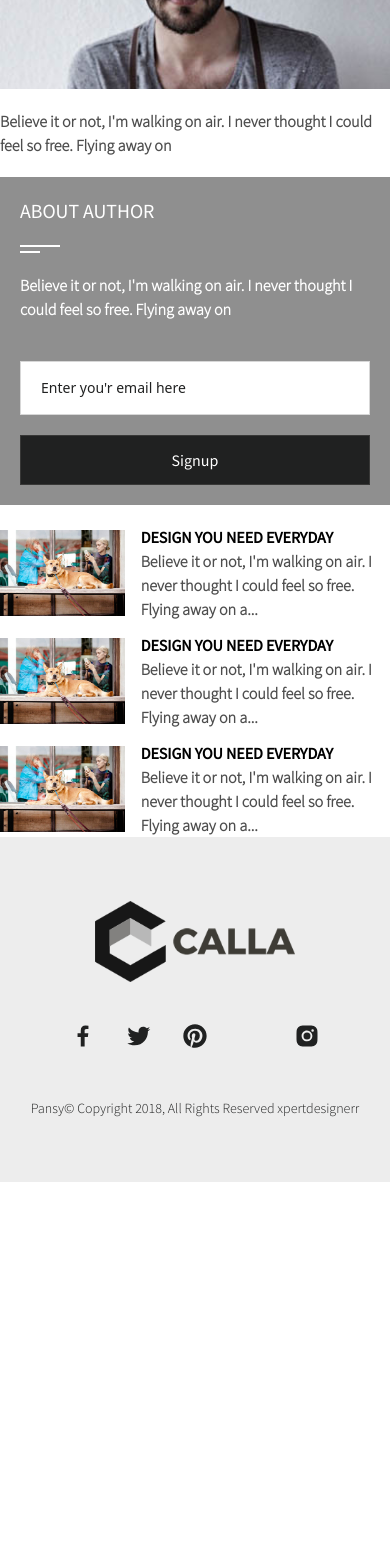
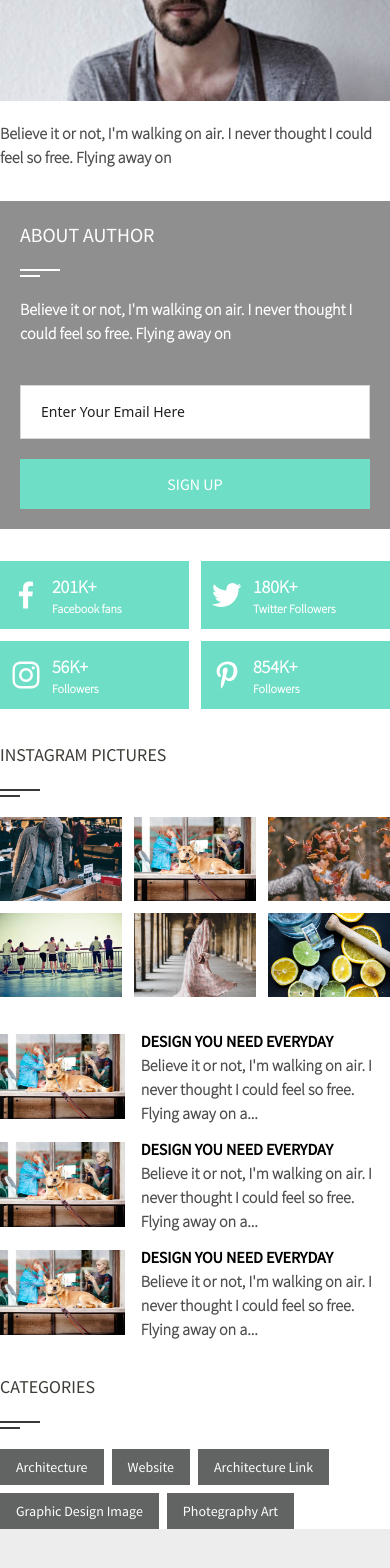
Before and after one commit to mufaqar/pansy, a Next.js app: page /components/sidebar in a window 390 px wide. Shown: the part 414-1982 px from the top of the page. Before the commit the page ends 1596 px from the top, so only its background shows below. Built offline with nearby package versions, Linux system fonts and the light colour scheme; some icons are missing.

Commit message:
single page completed

```diff
--- a/pages/blog/[slug].js
+++ b/pages/blog/[slug].js
@@ -18,7 +18,7 @@ function Single() {
 
             <section className='py-16'>
                 <div className='container mx-auto px-4 flex md:flex-row flex-col gap-7'>
-                    <div className='md:w-2/3 w-full'>
+                    <div className='md:w-3/4 w-full'>
                         <div>
                             <Image src="/images/blog/2-column/1.jpg" alt='feature-img' width={550} height={200} className='w-full' />
                         </div>
@@ -111,7 +111,7 @@ function Single() {
                             </div>
                         </div>
                     </div>
-                    <div className='md:w-1/3 w-full'>
+                    <div className='md:w-1/4 w-full'>
                         <SideBar />
                     </div>
                 </div>
--- /dev/null
+++ b/pages/components/gallery.js
@@ -0,0 +1,29 @@
+import Image from 'next/image'
+import React from 'react'
+
+export default function Gallery() {
+    return (
+        <div>
+            <ul className='grid grid-cols-3 gap-3'>
+                <li>
+                    <Image src="/images/blog/2-column/1.jpg" alt='img' width={100} height={70} className='w-full h-full' />
+                </li>
+                <li>
+                    <Image src="/images/blog/2-column/2.jpg" alt='img' width={100} height={70} className='w-full h-full' />
+                </li>
+                <li>
+                    <Image src="/images/blog/2-column/3.jpg" alt='img' width={100} height={70} className='w-full h-full' />
+                </li>
+                <li>
+                    <Image src="/images/blog/2-column/4.jpg" alt='img' width={100} height={70} className='w-full h-full' />
+                </li>
+                <li>
+                    <Image src="/images/blog/2-column/5.jpg" alt='img' width={100} height={70} className='w-full h-full' />
+                </li>
+                <li>
+                    <Image src="/images/blog/2-column/6.jpg" alt='img' width={100} height={70} className='w-full h-full' />
+                </li>
+            </ul>
+        </div>
+    )
+}
--- a/pages/components/sidebar.js
+++ b/pages/components/sidebar.js
@@ -3,16 +3,19 @@ import Recent_Post from './recent-post'
 import SearchForm from './search'
 import AuthorBox from './author-box'
 import SignForm from './signup'
+import Link from 'next/link'
+import { BiLogoFacebook, BiLogoTwitter, BiLogoInstagram, BiLogoPinterestAlt } from 'react-icons/bi'
+import Gallery from './gallery'
 
 export default function SideBar() {
     return (
-        <div>
-            <div className='mb-5'>
+        <div className='grid gap-8'>
+            <div>
                 <SearchForm />
             </div>
-            <div className='mb-5'>
+            <div>
                 <div className="mb-5">
-                    <h2 className='text-xl font-medium text-title_clr uppercase mb-5'>
+                    <h2 className='text-lg font-medium text-title_clr uppercase mb-5'>
                         About Author
                     </h2>
                     <div className="w-10 h-[2px] bg-primary"></div>
@@ -20,8 +23,58 @@ export default function SideBar() {
                 </div>
                 <AuthorBox />
             </div>
-            <div className='mb-5'>
+            <div>
                 <SignForm />
+            </div>
+            <div>
+                <ul className='grid grid-cols-2 gap-3  items-center'>
+                    <li className='w-full'>
+                        <Link href="#" className='bg-[#6fdec6] hover:bg-black text-white px-2 py-3 flex gap-2 items-center w-full'>
+                            <BiLogoFacebook className='text-4xl' />
+                            <span className='text-xs font-bold grid'>
+                                <span className='text-lg font-bold'>201K+</span>
+                                <span> Facebook fans </span>
+                            </span>
+                        </Link>
+                    </li>
+                    <li className='w-full'>
+                        <Link href="#" className='bg-[#6fdec6] hover:bg-black text-white px-2 py-3 flex gap-2 items-center w-full'>
+                            <BiLogoTwitter className='text-4xl' />
+                            <span className='text-xs font-bold grid'>
+                                <span className='text-lg font-bold'>180K+</span>
+                                <span> Twitter Followers </span>
+                            </span>
+                        </Link>
+                    </li>
+                    <li className='w-full'>
+                        <Link href="#" className='bg-[#6fdec6] hover:bg-black text-white px-2 py-3 flex gap-2 items-center w-full'>
+                            <BiLogoInstagram className='text-4xl' />
+                            <span className='text-xs font-bold grid'>
+                                <span className='text-lg font-bold'>56K+</span>
+                                <span> Followers </span>
+                            </span>
+                        </Link>
+                    </li>
+                    <li className='w-full'>
+                        <Link href="#" className='bg-[#6fdec6] hover:bg-black text-white px-2 py-3 flex gap-2 items-center w-full'>
+                            <BiLogoPinterestAlt className='text-4xl' />
+                            <span className='text-xs font-bold grid'>
+                                <span className='text-lg font-bold'>854K+</span>
+                                <span> Followers </span>
+                            </span>
+                        </Link>
+                    </li>
+                </ul>
+            </div>
+            <div>
+                <div className="mb-5">
+                    <h2 className='text-lg font-medium text-title_clr uppercase mb-5'>
+                        Instagram Pictures
+                    </h2>
+                    <div className="w-10 h-[2px] bg-primary"></div>
+                    <div className="w-5 h-[2px] bg-primary mt-1"></div>
+                </div>
+                <Gallery />
             </div>
             <div className='grid gap-3'>
                 <Recent_Post
@@ -40,6 +93,44 @@ export default function SideBar() {
                     content="Believe it or not, I'm walking on air. I never thought I could feel so free. Flying away on a..."
                 />
             </div>
+            <div>
+                <div className="mb-5">
+                    <h2 className='text-lg font-medium text-title_clr uppercase mb-5'>
+                        Categories
+                    </h2>
+                    <div className="w-10 h-[2px] bg-primary"></div>
+                    <div className="w-5 h-[2px] bg-primary mt-1"></div>
+                </div>
+                <div>
+                    <ul className='flex gap-2 flex-wrap items-center'>
+                        <li>
+                            <Link href="#" className='text-sm bg-txt_clr/70 hover:bg-black text-white px-4 py-2 flex gap-1 items-center'>
+                                Architecture
+                            </Link>
+                        </li>
+                        <li>
+                            <Link href="#" className='text-sm bg-txt_clr/70 hover:bg-black text-white px-4 py-2 flex gap-1 items-center'>
+                                Website
+                            </Link>
+                        </li>
+                        <li>
+                            <Link href="#" className='text-sm bg-txt_clr/70 hover:bg-black text-white px-4 py-2 flex gap-1 items-center'>
+                                Architecture Link
+                            </Link>
+                        </li>
+                        <li>
+                            <Link href="#" className='text-sm bg-txt_clr/70 hover:bg-black text-white px-4 py-2 flex gap-1 items-center'>
+                                Graphic Design Image
+                            </Link>
+                        </li>
+                        <li>
+                            <Link href="#" className='text-sm bg-txt_clr/70 hover:bg-black text-white px-4 py-2 flex gap-1 items-center'>
+                                Photegraphy Art
+                            </Link>
+                        </li>
+                    </ul>
+                </div>
+            </div>
         </div>
     )
 }
--- a/pages/components/signup.js
+++ b/pages/components/signup.js
@@ -10,16 +10,16 @@ export default function SignForm() {
                 <div className="w-10 h-[2px] bg-white"></div>
                 <div className="w-5 h-[2px] bg-white mt-1"></div>
                 <p className='text-base font-bold text-white mt-5'>
-                Believe it or not, I'm walking on air. I never thought I could feel so free. Flying away on
-            </p>
+                    Believe it or not, I'm walking on air. I never thought I could feel so free. Flying away on
+                </p>
             </div>
             <div className="w-full">
                 <label htmlFor="email" className="hidden mb-2">Email</label>
-                <input className={`px-5 py-4 text-sm font-medium bg-white placeholder:text-txt_clr text-txt_clr focus:outline-none w-full border border-primary/20`} placeholder="Enter you'r email here" type="email" id="email" />
+                <input className={`px-5 py-4 text-sm font-medium capitalize bg-white placeholder:text-txt_clr text-txt_clr focus:outline-none w-full border border-primary/20`} placeholder="Enter your email here" type="email" id="email" />
             </div>
             <div className=''>
-                <button type='submit' className="text-base font-medium px-10 py-3 border-primary border bg-txt_clr text-white hover:bg-transparent hover:text-white w-full">
-                    Signup
+                <button type='submit' className="text-base font-medium uppercase px-10 py-3 border-[#6fdec6] border bg-[#6fdec6] text-white hover:bg-txt_clr hover:border-txt_clr w-full">
+                    Sign up
                 </button>
             </div>
         </form>
```
